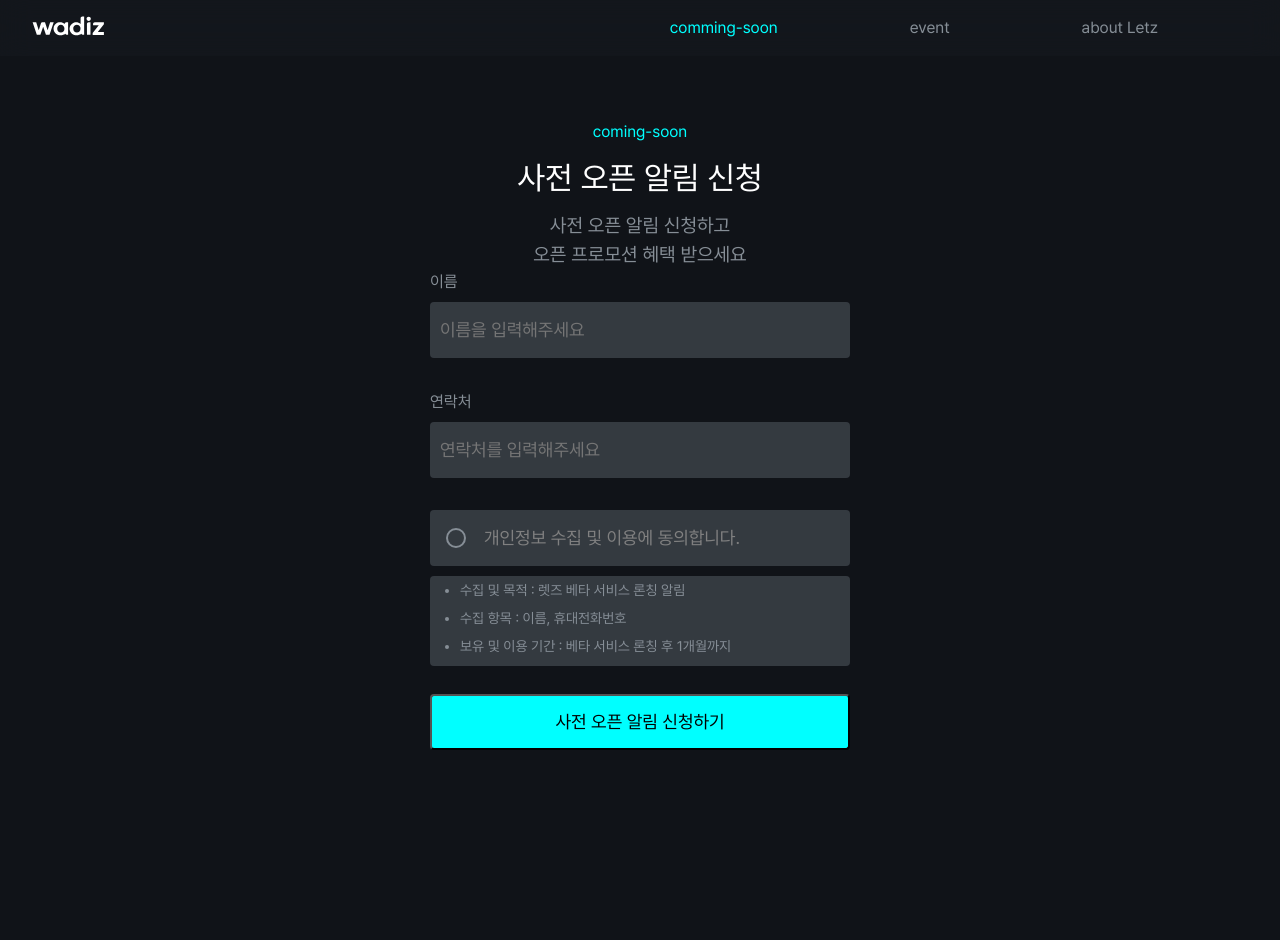
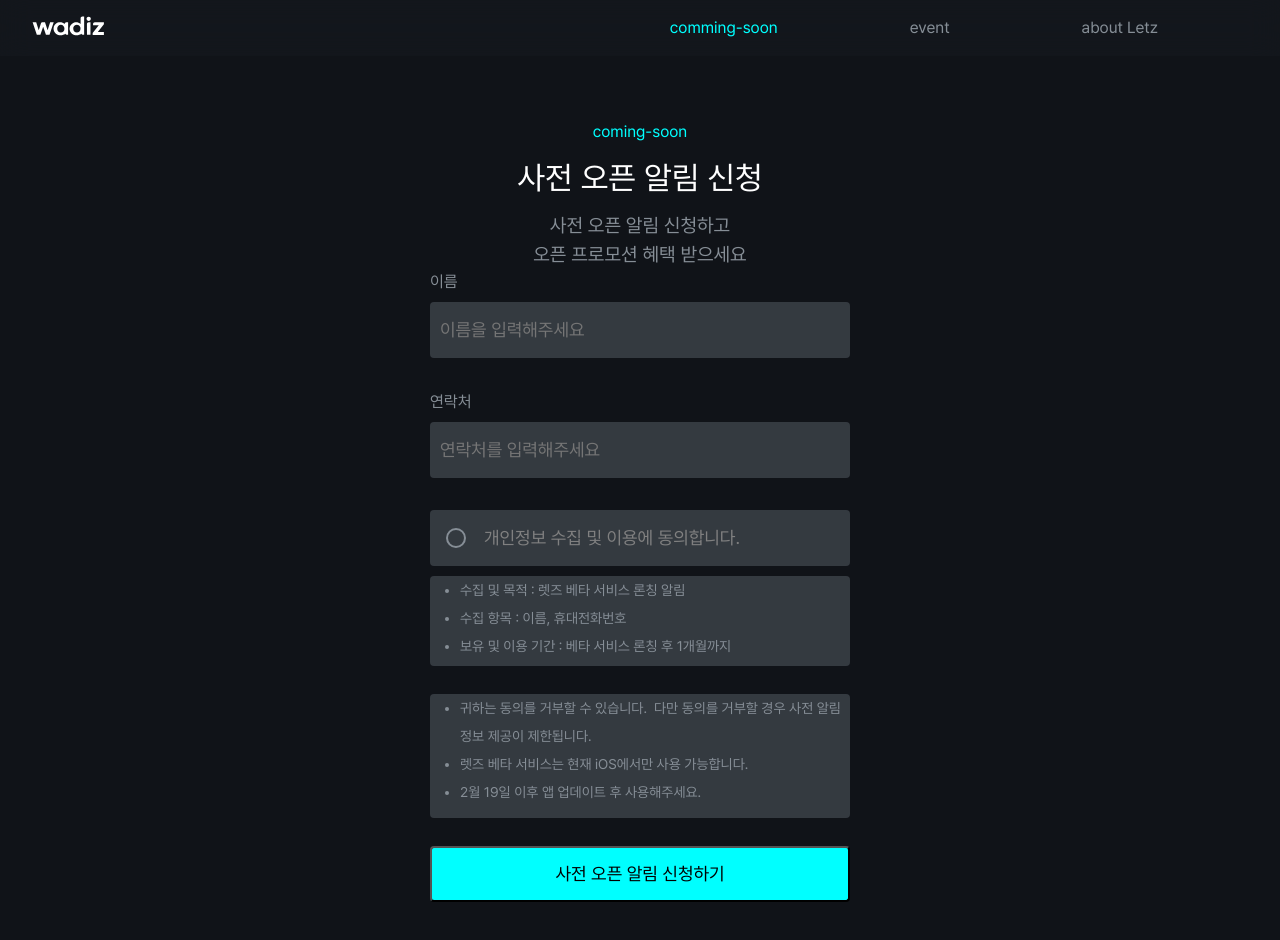
Before and after one commit to Doseung-Yang/letz.event, a Next.js app: page / in a window 1280 px wide. Shown: the top 940 px of the page. Built offline with nearby package versions, Linux system fonts and the light colour scheme; a small style sheet from the web is missing; a web font is replaced by a local one.

Commit message:
error commitp

```diff
--- a/src/components/RegisterForm.jsx
+++ b/src/components/RegisterForm.jsx
@@ -137,6 +137,14 @@ const RegisterForm = () => {
     </ul>
     </div>
 
+    <div className="agreeAbout" style={{ textAlign: 'center', lineHeight: '2', height:'124px' }}>
+  <ul style={{ listStyleType: 'disc', textAlign: 'left', paddingLeft: '20px' }}>
+    <li>귀하는 동의를 거부할 수 있습니다.&nbsp; 다만 동의를 거부할 경우 사전 알림 정보 제공이 제한됩니다.</li>
+    <li>렛즈 베타 서비스는 현재 iOS에서만 사용 가능합니다. </li>
+    <li>2월 19일 이후 앱 업데이트 후 사용해주세요.</li>
+    </ul>
+    </div>
+
 <button className="submitButton" type='submit'>사전 오픈 알림 신청하기</button>
         </form>
     );
```
